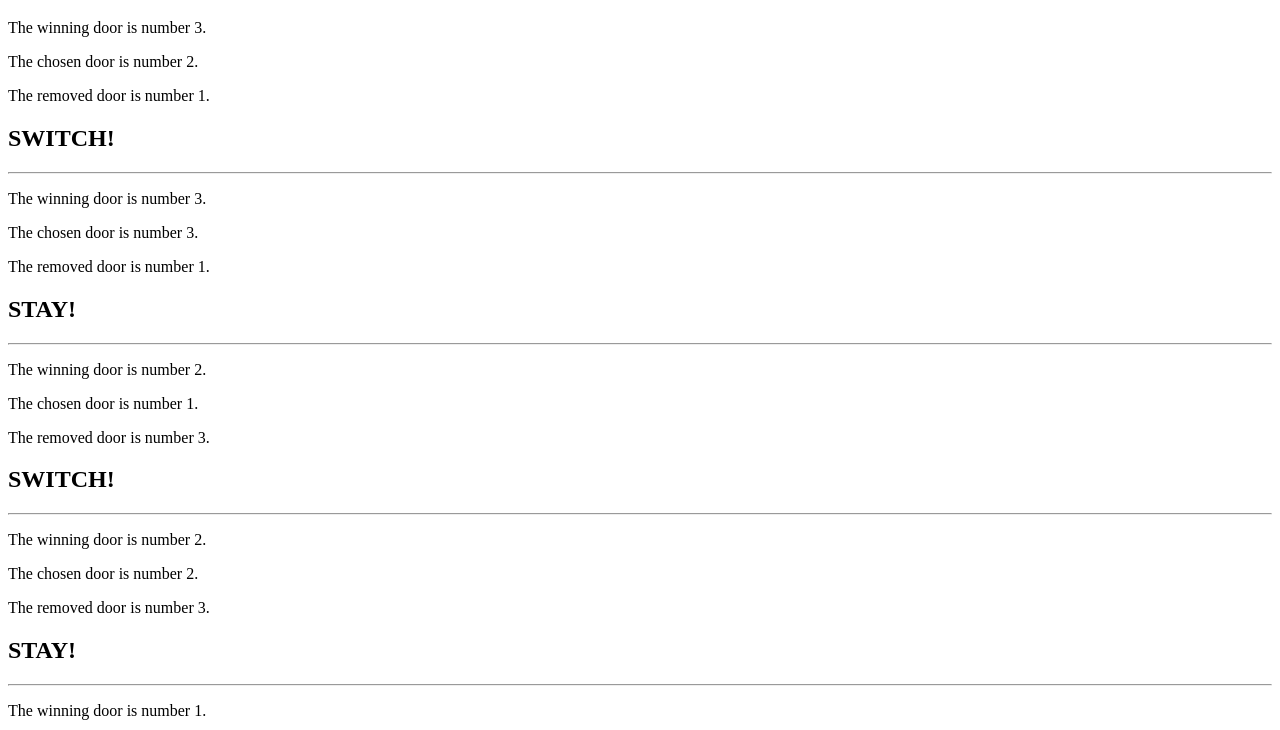
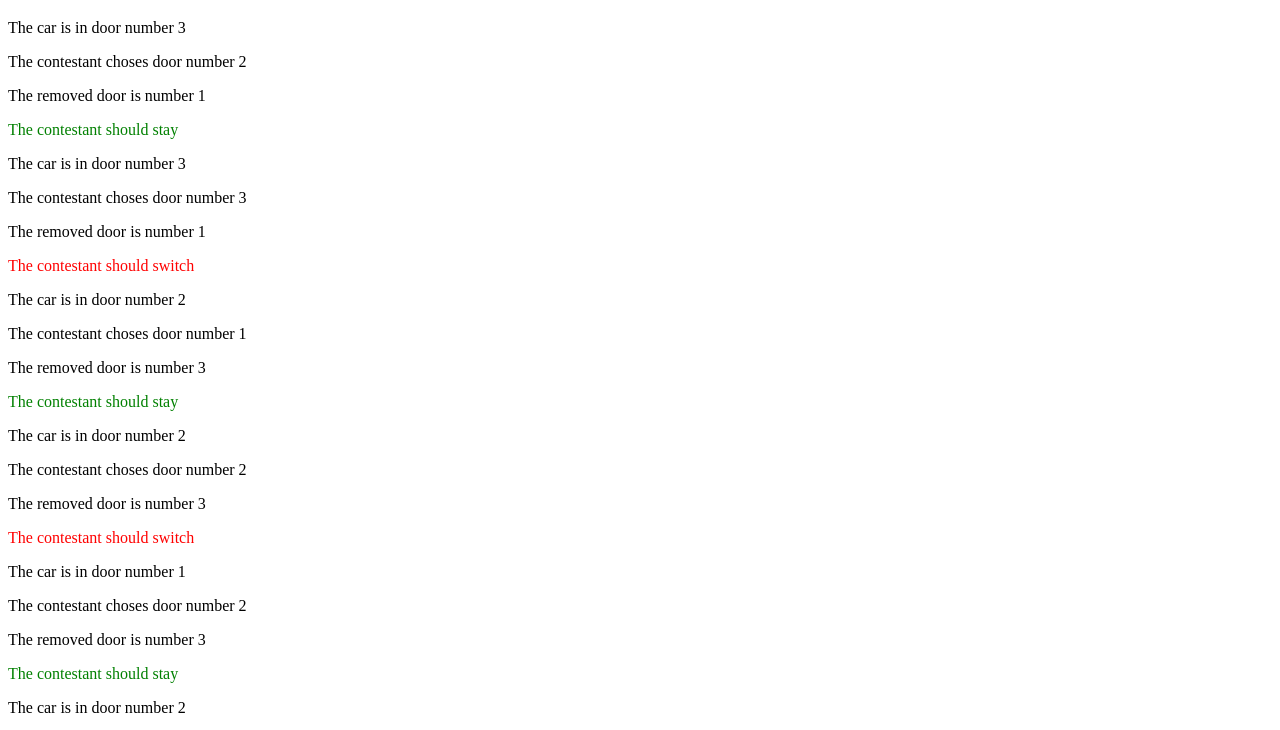
Before and after one commit to harsh-parmar07/javascript-monty-hall, a plain HTML site: page index.html in a window 1280 px wide. Shown: the part 61-791 px from the top of the page. Drawn offline with Linux system fonts and the light colour scheme.

Commit message:
edited files

```diff
--- a/index.html
+++ b/index.html
@@ -2,104 +2,54 @@
 <html lang="en">
 <head>
     <meta charset="UTF-8">
-    <meta http-equiv="X-UA-Compatible" content="IE=edge">
+    <meta http-equiv="X-UA-Compatible" content="IE-edge" />
     <meta name="viewport" content="width=device-width, initial-scale=1.0">
     <title>The Monty Hall Problem</title>
 </head>
 <body>
+    <h1>The Monty Hall Problem</h1>
+    <script>
+        var count = 10000;
+        var stay = 0;
+        var switchCounter = 0;
 
-    <h1>The Monty Hall Problem</h1>
+        for(let i = 0; i < count; i++)
+        {
+            var car = Math.ceil(Math.random() * 3);
+            // Output which door the car is behind
+            document.write("<p>The car is in door number " + car + "</p>");
 
-    <script>
+            var choice = Math.ceil(Math.random() * 3);
+            document.write("<p>The contestant choses door number " + choice + "</p>");
 
-        // Define a variable to determine how many times to repeat the script
-        let repeat = 10000;
 
-        // Define a variable to track how many times stay would be the right choice
-        let stay = 0;
+            var remove;
+                do{
 
-        // Loop using the repeat variable
-        for(let i = 0; i < repeat; i++)
-        {
+                    remove = Math.ceil(Math.random() * 3);
+                }
+                while(remove === choice || remove === car);
+            document.write("<p>The removed door is number " + remove + "</p>");
 
-            // Step 1
-            // Place the prize behind a random door
-            let winningDoor = Math.ceil(Math.random() * 3);
-            document.write("<p>The winning door is number " + winningDoor + ".</p>");
-
-            // Step 2
-            // Winner needs to choose a door
-            let choice = Math.ceil(Math.random() * 3);
-            document.write("<p>The chosen door is number " + choice + ".</p>");
-
-            // Step 3
-            // Remove a non-winning non-chosen door
-
-            // Method 1
-            // Created a list of doors that could be removed
-            // Randomly removed one of those door
-            /*
-            let doors = [];
-            for(let i = 1; i <= 3; i ++)
-
-            // If the removing door is the winning door or the chosen door, then
-            // choose another random door
-            while(remove == choice || remove == winningDoor)
-            {
-                if(i != winningDoor && i != choice)
-                {
-                    doors.push(i);
+            //what was the right choice
+            if(car == choice){
+                    stay++;
+                    document.write("<p style='color:red;'>The contestant should switch </p>");
                 }
-            }
-
-            let removeKey = Math.floor(Math.random() * doors.length);
-            let removeDoor = doors[removeKey];
-
-            document.write("<p>The random key is " + removeKey + " for array " + doors.join(",") + ".</p>");
-            document.write("<p>The removed door is number " + removeDoor + ".</p>");
-            */
-
-            // Method 2
-            // Choose a random door to remove
-            // Check the random door (non-winning non-chosen)
-            // Repeat
-            /*
-            let removeDoor = Math.ceil(Math.random() * 3);
-            while(removeDoor == choice || removeDoor == winningDoor)
-            {
-                removeDoor = Math.ceil(Math.random() * 3);
-            }
-            */
-
-            let removeDoor;
-            do
-            {
-                removeDoor = Math.ceil(Math.random() * 3);
-            }
-            while(removeDoor == choice || removeDoor == winningDoor);
-
-            document.write("<p>The removed door is number " + removeDoor + ".</p>");
-
-            // Step 4
-            // Display the results
-            if(winningDoor == choice)
-            {
-                document.write("<h2>STAY!</h2>");
-                stay ++;
-            }
-            else
-            {
-                document.write("<h2>SWITCH!</h2>");
-            }
-
-            document.write("<hr>");
-
+            else{
+                    switchCounter++;
+                    document.write("<p style='color:green;'>The contestant should stay </p>");
+                }
         }
 
-        let percent = (stay / repeat * 100).toFixed(2);
-        document.write("<p>Percent STAY is the right choice is " + percent + "%.</p>");
+        document.write("<h2 style = 'color:red;'>Switch was correct "+ switchCounter +" times <h2>");
+        document.write("<h2 style = 'color:green;'>Stay was correct "+ stay +" times <h2>")
 
+        var Staypercent = (stay / count * 100).toFixed(2);
+        document.write("<h1>Stay was correct " + Staypercent + "% of the times</h1>");
+
+        var Switchpercent = (switchCounter / count * 100).toFixed(2);
+        document.write("<h1>Switch was correct " + Switchpercent + "% of the time</p>");
     </script>
-
 </body>
 </html>
```
